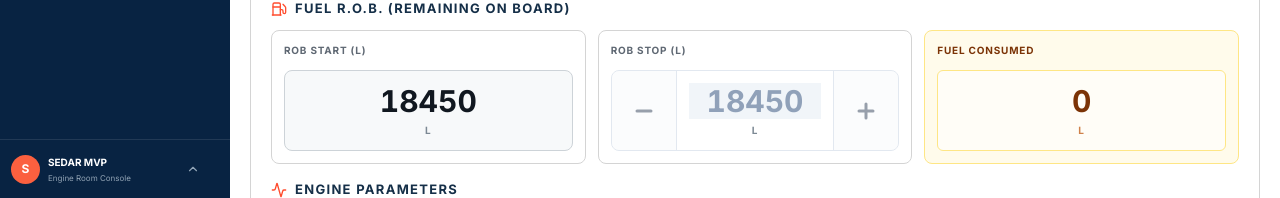
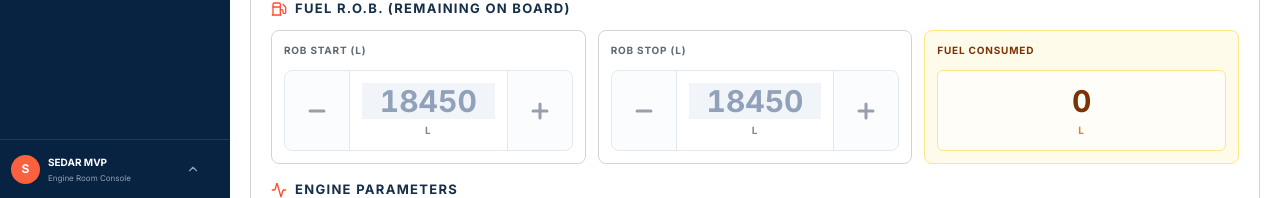
Before and after one commit to EdrianHernandez/sedar-layout, a React (Vite) app: page /chief-engineer/monitoring in a window 1280 px wide. Shown: the part 602-800 px from the top of the page. Built offline with nearby package versions, Linux system fonts and the light colour scheme.

Commit message:
feat: add bump functionality for ROB Start with increment/decrement buttons

```diff
--- a/src/components/chief-engineer/DailyEngineMonitorCard.tsx
+++ b/src/components/chief-engineer/DailyEngineMonitorCard.tsx
@@ -163,6 +163,10 @@ export function DailyEngineMonitorCard({ log, onEngineChange, onUpdate, readOnly
   const pmsTone: PmsTone = pmsRemaining < 10 ? 'critical' : pmsRemaining < 50 ? 'warning' : 'normal'
   const tone = PMS_TONES[pmsTone]
 
+  const bumpRobStart = (direction: 1 | -1) => {
+    onUpdate({ ...log, fuelRobStart: clamp(log.fuelRobStart + 10 * direction, 0, 999999) })
+  }
+
   const bumpRobStop = (direction: 1 | -1) => {
     onUpdate({ ...log, fuelRobStop: clamp(log.fuelRobStop + 10 * direction, 0, 999999) })
   }
@@ -193,14 +197,24 @@ export function DailyEngineMonitorCard({ log, onEngineChange, onUpdate, readOnly
     [activeStatus, log, onUpdate, setWatchStart, setWatchStop],
   )
 
-  // Single owner of meterCurrent: mirror the computed value into the store, which keeps the Review table
-  // and the PMS card in agreement. This doubles as the NO OPERATION lock (delta 0 ⇒ meter = previous).
-  // The equality guard makes it loop-free; review mode never writes.
+  // Single owner of the auto-derived fields: mirror the computed meter (keeps the Review table and the
+  // PMS card in agreement) and, under NO OPERATION, keep ROB STOP = ROB START so Fuel Consumed reads 0.
+  // One effect (not two) so two onUpdate calls can never clobber each other's {...log} snapshot.
+  // Equality guards make it loop-free; review mode never writes.
   useEffect(() => {
-    if (readOnly || derivedMeter === null) return
-    if (log.meterCurrent === derivedMeter) return
-    onUpdate({ ...log, meterCurrent: derivedMeter })
-  }, [derivedMeter, log, onUpdate, readOnly])
+    if (readOnly) return
+    const next = { ...log }
+    let changed = false
+    if (derivedMeter !== null && log.meterCurrent !== derivedMeter) {
+      next.meterCurrent = derivedMeter
+      changed = true
+    }
+    if (isNoOperation && log.fuelRobStop !== log.fuelRobStart) {
+      next.fuelRobStop = log.fuelRobStart
+      changed = true
+    }
+    if (changed) onUpdate(next)
+  }, [derivedMeter, isNoOperation, log, onUpdate, readOnly])
 
   // While NO OPERATION, STOP always mirrors START (duration 0 by construction). The equality guard
   // keeps it loop-free; it also repairs logs that open as NO OPERATION with an empty stop time.
@@ -389,15 +403,25 @@ export function DailyEngineMonitorCard({ log, onEngineChange, onUpdate, readOnly
           <div className="mt-3 grid gap-3 sm:grid-cols-3">
             <div className="flex flex-col rounded-lg border border-[#d4d4d4] bg-white p-3">
               <span className="text-[10px] font-bold uppercase tracking-[.08em] text-[#5f6873]">ROB Start (L)</span>
-              <div className="mt-3 flex min-h-14 flex-1 flex-col items-center justify-center rounded-lg border border-[#cdd3d8] bg-[#f7f9fa] px-1 py-1 focus-within:border-[#4b718f]">
+              <div className="mt-3 flex flex-row items-stretch overflow-hidden rounded-lg border border-slate-200 bg-white">
+                <button
+                  type="button"
+                  aria-label="Decrease ROB start"
+                  onClick={() => bumpRobStart(-1)}
+                  disabled={isNoOperation || readOnly}
+                  className="flex w-16 items-center justify-center bg-slate-50 text-slate-700 transition-colors hover:bg-slate-100 active:bg-slate-200 disabled:cursor-not-allowed disabled:opacity-50"
+                >
+                  <Minus size={24} strokeWidth={3} />
+                </button>
+                <div className="flex min-w-0 flex-1 flex-col items-center justify-center border-x border-slate-200 p-3 focus-within:border-[#4b718f]">
                   <input
                     type="number"
                     inputMode="numeric"
                     min={0}
-                  step={1}
+                    step={10}
                     aria-label="ROB Start"
                     value={log.fuelRobStart}
-                  disabled={readOnly}
+                    disabled={isNoOperation || readOnly}
                     onChange={(event) => {
                       const next = Number(event.target.value)
                       onUpdate({ ...log, fuelRobStart: Number.isFinite(next) && next >= 0 ? next : 0 })
@@ -405,6 +429,16 @@ export function DailyEngineMonitorCard({ log, onEngineChange, onUpdate, readOnly
                     className="no-number-spinner w-full bg-transparent text-center text-3xl font-black tabular-nums leading-none text-[#111820] outline-none disabled:cursor-not-allowed disabled:bg-slate-100 disabled:text-slate-400"
                   />
                   <span className="mt-1 text-[10px] font-bold uppercase tracking-widest text-[#7c8994]">L</span>
+                </div>
+                <button
+                  type="button"
+                  aria-label="Increase ROB start"
+                  onClick={() => bumpRobStart(1)}
+                  disabled={isNoOperation || readOnly}
+                  className="flex w-16 items-center justify-center bg-slate-50 text-slate-700 transition-colors hover:bg-slate-100 active:bg-slate-200 disabled:cursor-not-allowed disabled:opacity-50"
+                >
+                  <Plus size={24} strokeWidth={3} />
+                </button>
               </div>
             </div>
 
```
Lines whose indentation alone changed are shown as unchanged.
